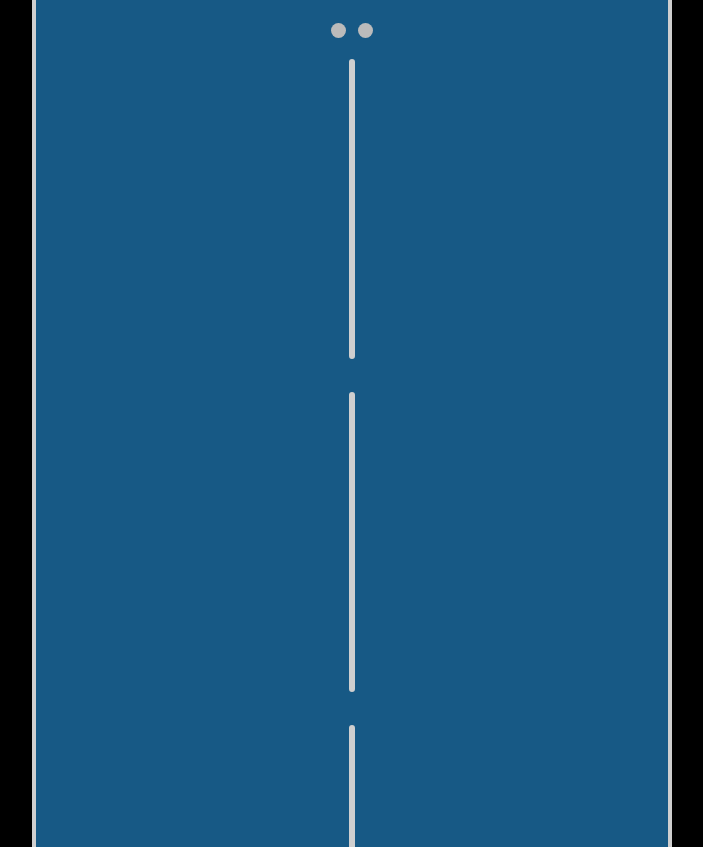
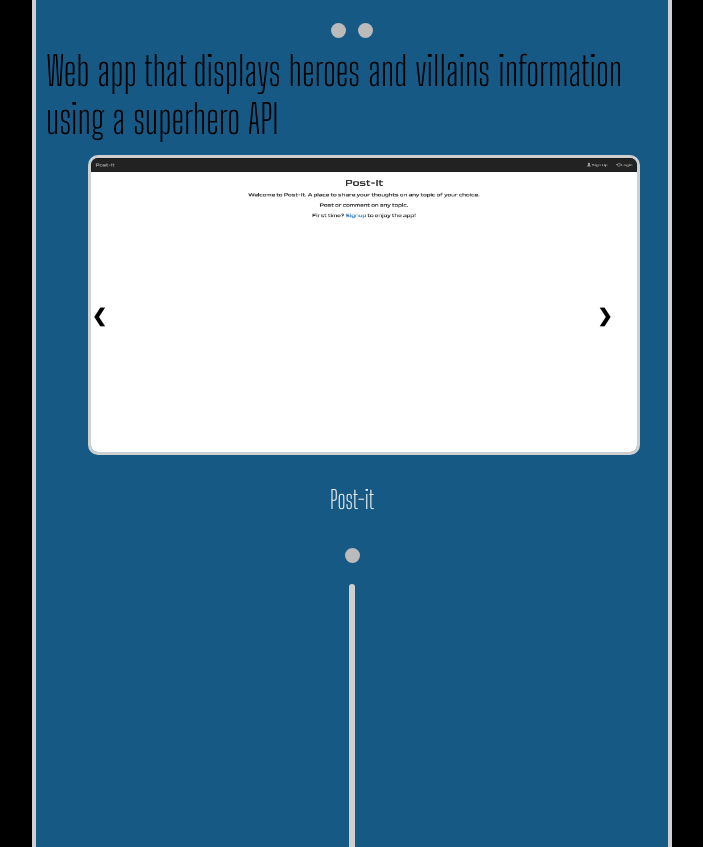
Before and after one commit to luisxros/portfolio, a plain HTML site: page index.html in a window 1280 px wide. Shown: the part 1324-2171 px from the top of the page, without its empty margins (288-991 px from the left). Drawn offline with nearby package versions, Linux system fonts and the light colour scheme.

Commit message:
adds second project pictures and slide

```diff
--- a/css/style.css
+++ b/css/style.css
@@ -219,6 +219,50 @@ nav > a {
   animation-duration: 1.5s;
 }
 
+.post {
+  display: none;
+}
+
+.prev1, .next1 {
+  cursor: pointer;
+  position: absolute;
+  top: 50%;
+  width: auto;
+  margin-top: -22px;
+  padding: 16px;
+  color: black;
+  font-weight: bold;
+  font-size: 18px;
+  transition: 0.6s ease;
+  border-radius: 0 3px 3px 0;
+  user-select: none;
+}
+
+.next1 {
+  right: 0;
+  border-radius: 3px 0 0 3px;
+}
+
+.prev1:hover, .next1:hover {
+  background-color: rgba(0,0,0,0.8);
+}
+
+.dot1 {
+  cursor: pointer;
+  height: 15px;
+  width: 15px;
+  margin: 0 2px;
+  background-color: #bbb;
+  border-radius: 50%;
+  display: inline-block;
+  transition: background-color 0.6s ease;
+}
+
+.active, .dot1:hover {
+  background-color: #717171;
+}
+
+
 @-webkit-keyframes fade {
   from {opacity: .4}
   to {opacity: 1}
--- a/index.html
+++ b/index.html
@@ -32,7 +32,7 @@
         <div class="about" id="about">
             <h2>About Me</h2>
             <div class="img">
-                <img src="/img/C15A0300-Edit-Edit.jpg" alt="Luis Rosario">
+                <img src="/img/C15A0300-Edit-Edit.jpg" style="width: auto;" style="height: auto;" alt="Luis Rosario">
             </div>
             <div class="info">
                 <p>
@@ -43,7 +43,7 @@
             </div>
         </div>
 
-                        <!-- super information -->
+        <!-- super information -->
 
         <div class="projects" id="projects">
             <h2>Projects</h2>
@@ -82,24 +82,48 @@
                 <span class="dot" onclick="currentSlide(1)"></span>
                 <span class="dot" onclick="currentSlide(2)"></span>
                 <span class="dot" onclick="currentSlide(3)"></span>
-              </div>
+            </div>
 
             <div class="info-2">
-                <p></p>
+                <p>Web app that displays heroes and villains information using a superhero API
+                </p>
             </div>
 
             <div class="slideshow-container">
 
-            <div class="post">
-                <div class="img-3">
-                    <img>
+                <div class="post fade">
+                    <div class="img-3">
+                        <img src="/img/post-it/post-it.png" alt="post-it" style="width: 100%" style="height: auto;">
+                    </div>
+                    <div class="text">
+                        Post-it
+                    </div>
+
                 </div>
-                <div class="info-3">
-                    <p></p>
+
+                <div class="post fade">
+                    <div class="img-3">
+                        <img src="/img/post-it/post-it-2.png" alt="post-it" style="width: 100%;">
+                    </div>
+                    <div class="text">
+                        Post-it 2
+                    </div>
+
                 </div>
+                <a class="prev1" onclick="plusSlides1(-1)">&#10094;</a>
+                <a class="next1" onclick="plusSlides1(1)">&#10095;</a>
+            </div>
+            <br>
+
+            <div style="text-align:center">
+                <span class="dot1" onclick="currentSlide(1)"></span>
+                <span class="dot1" onclick="currentSlide(2)"></span>
+              </div>
+
+            <div class="info-3">
+                <p></p>
             </div>
 
-            </div>
 
             <div class="trending">
                 <div class="img-4">
--- a/js/script.js
+++ b/js/script.js
@@ -25,3 +25,31 @@ function showSlides(n) {
     slides[slideIndex-1].style.display = 'block';
     dots[slideIndex-1].className += 'active';
 }
+
+let slideIndex1 = 1;
+showSlides1(slideIndex1);
+
+function plusSlides1(x) {
+    showSlides1(slideIndex1 += x);
+}
+
+function currentSlide1(x) {
+    showSlides1(slideIndex1 = x);
+}
+
+function showSlides1(x) {
+    let a;
+    let slides1 = document.getElementsByClassName('post');
+    let dots1 = document.getElementsByClassName('dot1');
+    if (x > slides1.length) {slideIndex1 = 1}
+    if (x < 1) {slideIndex1 = slides1.length}
+    for (a = 0; a < slides1.length; a++) {
+        slides1[a].style.display = 'none';
+    }
+    for (a = 0; a < dots1.length; a++) {
+        dots1[a].className = dots1[a].className.replace('active', '');
+    }
+
+    slides1[slideIndex1-1].style.display = 'block';
+    dots1[slideIndex1-1].className += 'active';
+}
```
